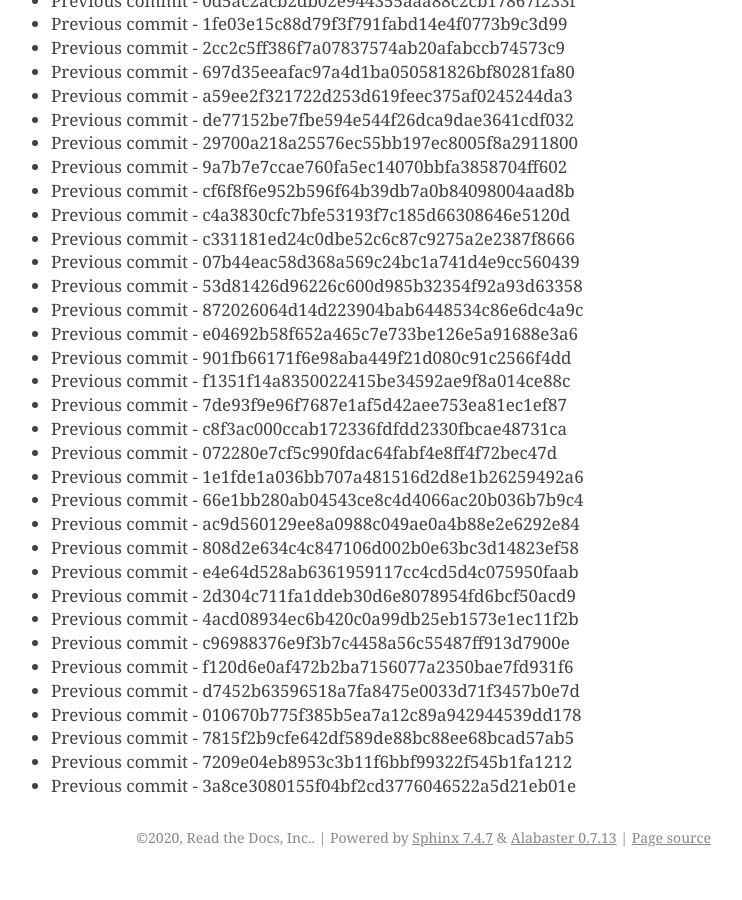
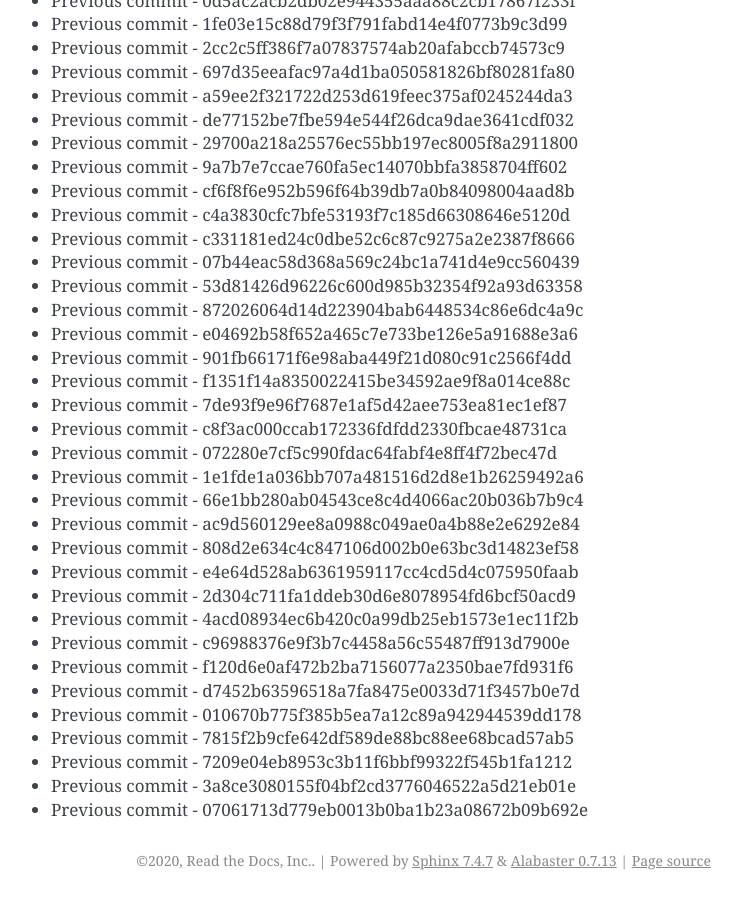
Before and after one commit to readthedocs/rtd-git-stresstest, a Sphinx documentation site: the page built from docs/updates.rst, in a window 1280 px wide and 900 px high, scrolled down 38254 px. Shown: the whole window, without its empty margins (399-1141 px from the left). Built offline with Sphinx 7.4.7, drawn with Linux system fonts in a browser that asks for light colours; before the commit the page ends 39131 px from its top, so only the background shows below that.

Commit message:
Generating commit from previous: 07061713d779eb0013b0ba1b23a08672b09b692e

```diff
--- a/docs/updates.rst
+++ b/docs/updates.rst
@@ -1639,3 +1639,4 @@ It can be tested for any performance characteristics.
 * Previous commit - 7815f2b9cfe642df589de88bc88ee68bcad57ab5
 * Previous commit - 7209e04eb8953c3b11f6bbf99322f545b1fa1212
 * Previous commit - 3a8ce3080155f04bf2cd3776046522a5d21eb01e
+* Previous commit - 07061713d779eb0013b0ba1b23a08672b09b692e
```
